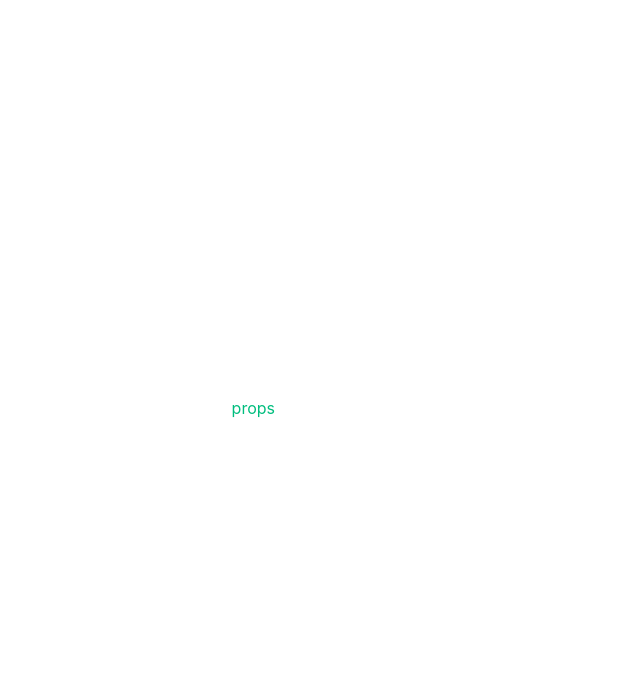
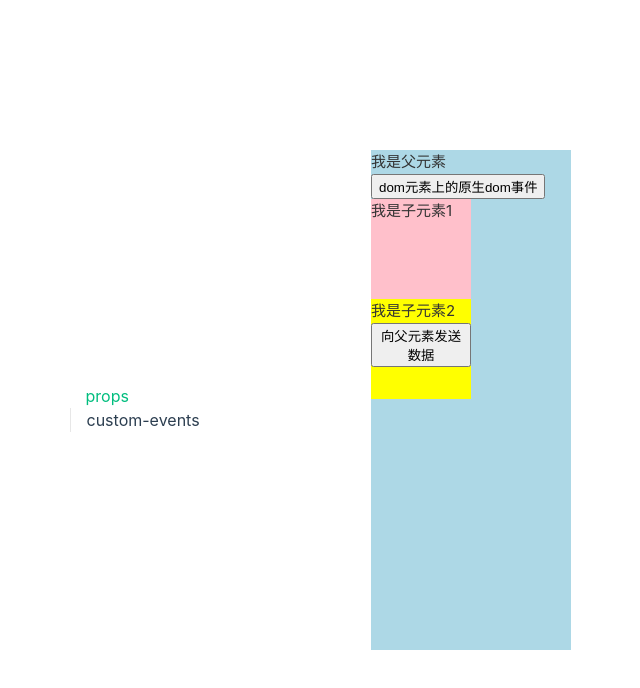
Before and after one commit to nineninee/vue3-component-communication, a Vue app: page /custom-events in a window 1280 px wide. Before the commit this address had no page. Shown: the top 688 px of the page, without its empty margins (269-909 px from the left). Built offline with nearby package versions, Linux system fonts and the light colour scheme.

Commit message:
自定义事件

```diff
--- a/src/App.vue
+++ b/src/App.vue
@@ -8,6 +8,7 @@ import { RouterLink, RouterView } from 'vue-router'
 
       <nav>
         <RouterLink to="/props">props</RouterLink>
+        <RouterLink to="/custom-events">custom-events</RouterLink>
       </nav>
     </div>
   </header>
--- a/src/router/index.ts
+++ b/src/router/index.ts
@@ -11,11 +11,13 @@ const router = createRouter({
     {
       path: '/props',
       name: 'props',
-      // route level code-splitting
-      // this generates a separate chunk (About.[hash].js) for this route
-      // which is lazy-loaded when the route is visited.
       component: () => import('../views/props/Father.vue')
-    }
+    },
+    {
+      path: '/custom-events',
+      name: 'custom-events',
+      component: () => import('../views/customEvents/Father.vue')
+    },
   ]
 })
 
--- /dev/null
+++ b/src/views/customEvents/Child1.vue
@@ -0,0 +1,18 @@
+<template>
+  <div class="child">
+    我是子元素1
+  </div>
+  </template>
+  <script setup lang='ts'>
+  import { ref, reactive } from 'vue';
+  import { useRouter } from 'vue-router';
+
+  </script>
+
+  <style scoped lang='scss'>
+  .child{
+  width: 100px;
+  height: 100px;
+  background-color: pink;
+}
+  </style>
--- /dev/null
+++ b/src/views/customEvents/Child2.vue
@@ -0,0 +1,24 @@
+<template>
+  <div class="child">
+    我是子元素2
+    <button @click="send">向父元素发送数据</button>
+  </div>
+  </template>
+  <script setup lang='ts'>
+  import { ref, reactive } from 'vue';
+  import { useRouter } from 'vue-router';
+
+  let $emit = defineEmits(['handler3'])
+
+  const send = () => {
+    $emit('handler3', '我是子元素2的数据')
+  }
+  </script>
+
+  <style scoped lang='scss'>
+  .child{
+  width: 100px;
+  height: 100px;
+  background-color: yellow;
+}
+  </style>
--- /dev/null
+++ b/src/views/customEvents/Father.vue
@@ -0,0 +1,64 @@
+<template>
+<div class="father">
+  我是父元素
+  <!-- 原生dom事件在dom标签上 -->
+  <div>
+    <button  @click="handler1">dom元素上的原生dom事件</button>
+  </div>
+  <!-- 自定义事件在组件标签上 -->
+  <!--
+    vue2框架当中：这种写法是自定义事件，可以通过.native修饰符变为原生dom事件
+    vue3框架当中：这种写法就是原生dom事件
+
+    vue3：原生的dom事件不管放在标签上还是组件标签上，都是原生dom事件
+   -->
+  <div>
+    <Child1 @click="handler2" />
+  </div>
+
+  <!-- 绑定自定义事件handler3，实现子组件向父组件传递数据 -->
+  <div>
+    <Child2 @handler3="handler3" />
+  </div>
+
+</div>
+</template>
+<script setup lang='ts'>
+import { ref, reactive } from 'vue';
+import { useRouter } from 'vue-router';
+
+import Child1 from './Child1.vue';
+import Child2 from './Child2.vue';
+
+
+let toy = ref('变形金刚')
+
+let changeToy = (value:string) => {
+  toy.value = value || '奥特曼'
+}
+
+
+// 原生dom事件不管写在dom上还是组件上，都是原生dom事件
+const handler1 = () => {
+  alert('我是原生dom事件，在dom元素上')
+}
+const handler2 = () => {
+  alert('我是原生dom事件, 在组件标签上')
+}
+
+
+const handler3 = (value) => {
+  alert('我是自定义事件'+ value)
+}
+
+
+</script>
+
+<style scoped lang='scss'>
+.father{
+  width: 200px;
+  height: 500px;
+  background-color: lightblue;
+  color: #333;
+}
+</style>
```
